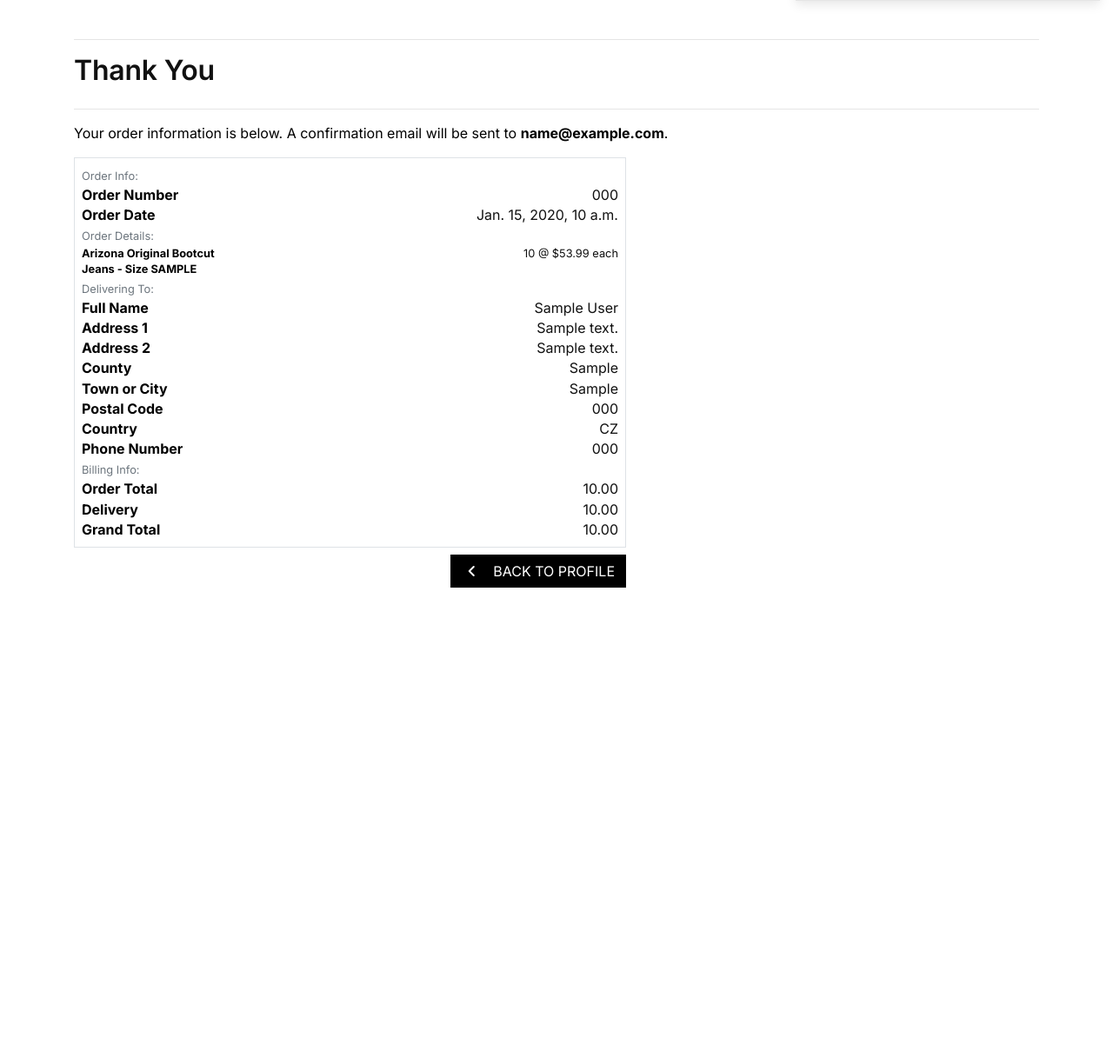
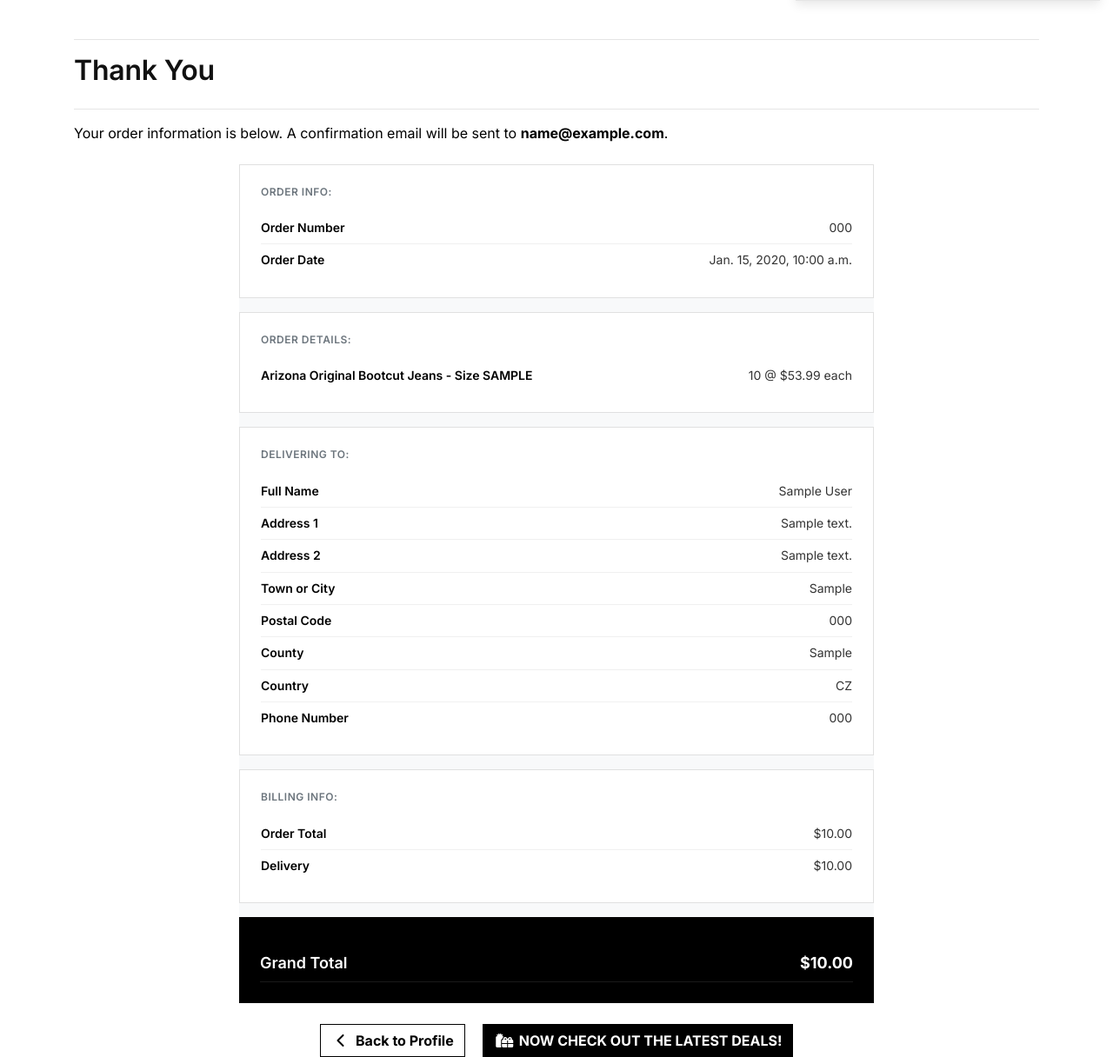
Before and after one commit to jtraveler/project-5-enhanced, a Django app: page /profile/order_history/000 in a window 1280 px wide. Shown: the part 197-1413 px from the top of the page at 87% size. Before the commit the page ends 873 px from the top, so only its background shows below. Run offline with Django 4.2, Linux system fonts and the light colour scheme; data comes from the database, SQL or seed files in the repository; tables that the repository leaves empty hold one stand-in row (values such as "Sample post"); some libraries are stand-ins or nearby versions.

Commit message:
fix: Restyled checkout success page with clean sections and improved layout

```diff
--- a/checkout/templates/checkout/checkout_success.html
+++ b/checkout/templates/checkout/checkout_success.html
@@ -3,6 +3,75 @@
 
 {% block extra_css %}
     <link rel="stylesheet" href="{% static 'checkout/css/checkout.css' %}">
+    <style>
+        /* Checkout Success Page Styling */
+        .order-confirmation-wrapper {
+            background-color: #f8f9fa;
+            border: none;
+            padding: 0;
+        }
+
+        .order-section {
+            background: white;
+            padding: 1.5rem;
+            margin-bottom: 1rem;
+            border: 1px solid #e0e0e0;
+        }
+
+        .order-section h6 {
+            font-size: 0.75rem;
+            font-weight: 600;
+            text-transform: uppercase;
+            letter-spacing: 0.5px;
+            color: #6c757d;
+            margin-bottom: 1rem;
+        }
+
+        .info-row {
+            display: flex;
+            justify-content: space-between;
+            padding: 0.5rem 0;
+            border-bottom: 1px solid #f0f0f0;
+            font-size: 0.875rem;
+        }
+
+        .info-row:last-child {
+            border-bottom: none;
+        }
+
+        .info-label {
+            font-weight: 600;
+            color: #000;
+        }
+
+        .info-value {
+            color: #333;
+            text-align: right;
+        }
+
+        .totals-section {
+            background: #000;
+            color: white;
+            padding: 1.5rem;
+            margin-top: 1rem;
+        }
+
+        .totals-section .info-row {
+            border-bottom: 1px solid rgba(255,255,255,0.1);
+        }
+
+        .totals-section .info-label,
+        .totals-section .info-value {
+            color: white;
+        }
+
+        .grand-total-row {
+            font-size: 1.125rem;
+            font-weight: 700;
+            margin-top: 0.5rem;
+            padding-top: 0.5rem;
+        }
+    </style>
 {% endblock %}
 
 {% block page_header %}
@@ -21,197 +90,126 @@
                 <hr>
                 <h2 class="logo-font mb-4">Thank You</h2>
                 <hr>
-                <p class="text-black">Your order information is below. A confirmation email will be sent to <strong>{{ order.email }}</strong>.</p>
             </div>
         </div>
 
         <div class="row">
-            <div class="col-12 col-lg-7">
-                <div class="order-confirmation-wrapper p-2 border">
-                    <div class="row">
-                        <div class="col">
-                            <small class="text-muted">Order Info:</small>
+            <div class="col-12">
+                <p class="text-black mb-4">Your order information is below. A confirmation email will be sent to <strong>{{ order.email }}</strong>.</p>
             </div>
         </div>
 
         <div class="row">
-                        <div class="col-12 col-md-4">
-                            <p class="mb-0 text-black font-weight-bold">Order Number</p>
+            <div class="col-12 col-lg-8 mx-auto">
+                <div class="order-confirmation-wrapper">
+                    <!-- Order Info Section -->
+                    <div class="order-section">
+                        <h6>Order Info:</h6>
+                        <div class="info-row">
+                            <span class="info-label">Order Number</span>
+                            <span class="info-value">{{ order.order_number }}</span>
                         </div>
-                        <div class="col-12 col-md-8 text-md-right">
-                            <p class="mb-0">{{ order.order_number }}</p>
+                        <div class="info-row">
+                            <span class="info-label">Order Date</span>
+                            <span class="info-value">{{ order.date|date:"M. d, Y, g:i a" }}</span>
                         </div>
                     </div>
 
-                    <div class="row">
-                        <div class="col-12 col-md-4">
-                            <p class="mb-0 text-black font-weight-bold">Order Date</p>
+                    <!-- Order Details Section -->
+                    <div class="order-section">
+                        <h6>Order Details:</h6>
+                        {% for item in order.lineitems.all %}
+                        <div class="info-row">
+                            <span class="info-label">{{ item.product.name }}{% if item.product_size %} - Size {{ item.product_size|upper }}{% endif %}</span>
+                            <span class="info-value">{{ item.quantity }} @ ${{ item.product.price|floatformat:2 }} each</span>
                         </div>
-                        <div class="col-12 col-md-8 text-md-right">
-                            <p class="mb-0">{{ order.date }}</p>
+                        {% endfor %}
+                    </div>
+
+                    <!-- Delivery Info Section -->
+                    <div class="order-section">
+                        <h6>Delivering To:</h6>
+                        <div class="info-row">
+                            <span class="info-label">Full Name</span>
+                            <span class="info-value">{{ order.full_name }}</span>
+                        </div>
+                        <div class="info-row">
+                            <span class="info-label">Address 1</span>
+                            <span class="info-value">{{ order.street_address1 }}</span>
+                        </div>
+                        {% if order.street_address2 %}
+                        <div class="info-row">
+                            <span class="info-label">Address 2</span>
+                            <span class="info-value">{{ order.street_address2 }}</span>
+                        </div>
+                        {% endif %}
+                        <div class="info-row">
+                            <span class="info-label">Town or City</span>
+                            <span class="info-value">{{ order.town_or_city }}</span>
+                        </div>
+                        {% if order.postcode %}
+                        <div class="info-row">
+                            <span class="info-label">Postal Code</span>
+                            <span class="info-value">{{ order.postcode }}</span>
+                        </div>
+                        {% endif %}
+                        {% if order.county %}
+                        <div class="info-row">
+                            <span class="info-label">County</span>
+                            <span class="info-value">{{ order.county }}</span>
+                        </div>
+                        {% endif %}
+                        <div class="info-row">
+                            <span class="info-label">Country</span>
+                            <span class="info-value">{{ order.country }}</span>
+                        </div>
+                        <div class="info-row">
+                            <span class="info-label">Phone Number</span>
+                            <span class="info-value">{{ order.phone_number }}</span>
                         </div>
                     </div>
 
-                    <div class="row">
-                        <div class="col">
-                            <small class="text-muted">Order Details:</small>
+                    <!-- Billing Info Section -->
+                    <div class="order-section">
+                        <h6>Billing Info:</h6>
+                        <div class="info-row">
+                            <span class="info-label">Order Total</span>
+                            <span class="info-value">${{ order.order_total|floatformat:2 }}</span>
+                        </div>
+                        <div class="info-row">
+                            <span class="info-label">Delivery</span>
+                            <span class="info-value">${{ order.delivery_cost|floatformat:2 }}</span>
                         </div>
                     </div>
 
-                    {% for item in order.lineitems.all %}
-                    <div class="row">
-                        <div class="col-12 col-md-4">
-                            <p class="small mb-0 text-black font-weight-bold">
-                                <!-- item.product_size|upper at the end of the line below is a correction,
-                                  in the video code, Chris has item.product.size|upper which caused the size to not render -->
-                                {{ item.product.name }}{% if item.product_size %} - Size {{ item.product_size|upper}}{% endif %}
-                            </p>
-                        </div>
-                        <div class="col-12 col-md-8 text-md-right">
-                            <p class="small mb-0">{{ item.quantity }} @ ${{ item.product.price }} each</p>
-                        </div>
-                    </div>
-                    {% endfor %}
-
-                    <div class="row">
-                        <div class="col">
-                            <small class="text-muted">Delivering To:</small>
-                        </div>
-                    </div>
-
-                    <div class="row">
-                        <div class="col-12 col-md-4">
-                            <p class="mb-0 text-black font-weight-bold">Full Name</p>
-                        </div>
-                        <div class="col-12 col-md-8 text-md-right">
-                            <p class="mb-0">{{ order.full_name }}</p>
-                        </div>
-                    </div>
-
-                    <div class="row">
-                        <div class="col-12 col-md-4">
-                            <p class="mb-0 text-black font-weight-bold">Address 1</p>
-                        </div>
-                        <div class="col-12 col-md-8 text-md-right">
-                            <p class="mb-0">{{ order.street_address1 }}</p>
-                        </div>
-                    </div>
-
-                    {% if order.street_address2 %}
-                    <div class="row">
-                        <div class="col-12 col-md-4">
-                            <p class="mb-0 text-black font-weight-bold">Address 2</p>
-                        </div>
-                        <div class="col-12 col-md-8 text-md-right">
-                            <!-- order.street_address2 in the code below is a correction.
-                             In the video, Chris copy/pastes order.street_address1
-                             but does not update it to order.street_address2 -->
-                            <p class="mb-0">{{ order.street_address2 }}</p>
-                        </div>
-                    </div>
-                    {% endif %}
-
-                    {% if order.county %}
-                    <div class="row">
-                        <div class="col-12 col-md-4">
-                            <p class="mb-0 text-black font-weight-bold">County</p>
-                        </div>
-                        <div class="col-12 col-md-8 text-md-right">
-                            <p class="mb-0">{{ order.county }}</p>
-                        </div>
-                    </div>
-                    {% endif %}
-
-                    <div class="row">
-                        <div class="col-12 col-md-4">
-                            <p class="mb-0 text-black font-weight-bold">Town or City</p>
-                        </div>
-                        <div class="col-12 col-md-8 text-md-right">
-                            <p class="mb-0">{{ order.town_or_city }}</p>
-                        </div>
-                    </div>
-
-                    {% if order.postcode %}
-                    <div class="row">
-                        <div class="col-12 col-md-4">
-                            <p class="mb-0 text-black font-weight-bold">Postal Code</p>
-                        </div>
-                        <div class="col-12 col-md-8 text-md-right">
-                            <p class="mb-0">{{ order.postcode }}</p>
-                        </div>
-                    </div>
-                    {% endif %}
-
-                    <div class="row">
-                        <div class="col-12 col-md-4">
-                            <p class="mb-0 text-black font-weight-bold">Country</p>
-                        </div>
-                        <div class="col-12 col-md-8 text-md-right">
-                            <p class="mb-0">{{ order.country }}</p>
-                        </div>
-                    </div>
-
-                    <div class="row">
-                        <div class="col-12 col-md-4">
-                            <p class="mb-0 text-black font-weight-bold">Phone Number</p>
-                        </div>
-                        <div class="col-12 col-md-8 text-md-right">
-                            <p class="mb-0">{{ order.phone_number }}</p>
-                        </div>
-                    </div>
-
-                    <div class="row">
-                        <div class="col">
-                            <small class="text-muted">Billing Info:</small>
-                        </div>
-                    </div>
-
-                    <div class="row">
-                        <div class="col-12 col-md-4">
-                            <p class="mb-0 text-black font-weight-bold">Order Total</p>
-                        </div>
-                        <div class="col-12 col-md-8 text-md-right">
-                            <p class="mb-0">{{ order.order_total }}</p>
-                        </div>
-                    </div>
-
-                    <div class="row">
-                        <div class="col-12 col-md-4">
-                            <p class="mb-0 text-black font-weight-bold">Delivery</p>
-                        </div>
-                        <div class="col-12 col-md-8 text-md-right">
-                            <p class="mb-0">{{ order.delivery_cost }}</p>
-                        </div>
-                    </div>
-
-                    <div class="row">
-                        <div class="col-12 col-md-4">
-                            <p class="mb-0 text-black font-weight-bold">Grand Total</p>
-                        </div>
-                        <div class="col-12 col-md-8 text-md-right">
-                            <p class="mb-0">{{ order.grand_total }}</p>
+                    <!-- Grand Total Section -->
+                    <div class="totals-section">
+                        <div class="info-row grand-total-row">
+                            <span class="info-label">Grand Total</span>
+                            <span class="info-value">${{ order.grand_total|floatformat:2 }}</span>
                         </div>
                     </div>
                 </div>
             </div>
         </div>
-        <div class="row">
-			<div class="col-12 col-lg-7 text-right">
+
+        <!-- Action Button -->
+        <div class="row mt-4">
+            <div class="col-12 text-center">
                 {% if from_profile %}
-                    <a href="{% url 'profile' %}" class="btn btn-black rounded-0 my-2">
-                        <span class="icon mr-2">
-                            <i class="fas fa-angle-left"></i>
+                    <a href="{% url 'profile' %}" class="btn btn-outline-black rounded-0 mr-3">
+                        <span class="icon">
+                            <i class="fas fa-chevron-left"></i>
                         </span>
-                        <span class="text-uppercase">Back to Profile</span>
+                        <span class="font-weight-bold">Back to Profile</span>
                     </a>
-                {% else %}
-                    <a href="{% url 'products' %}?category=new_arrivals,deals,clearance" class="btn btn-black rounded-0 my-2">
-                        <span class="icon mr-2">
+                {% endif %}
+                <a href="{% url 'products' %}?category=new_arrivals,deals,clearance" class="btn btn-black rounded-0">
+                    <span class="icon">
                         <i class="fas fa-gifts"></i>
                     </span>
-                        <span class="text-uppercase">Now check out the latest deals!</span>
+                    <span class="font-weight-bold">NOW CHECK OUT THE LATEST DEALS!</span>
                 </a>
-                {% endif %}
             </div>
         </div>
     </div>
```
Lines whose indentation alone changed are shown as unchanged.
